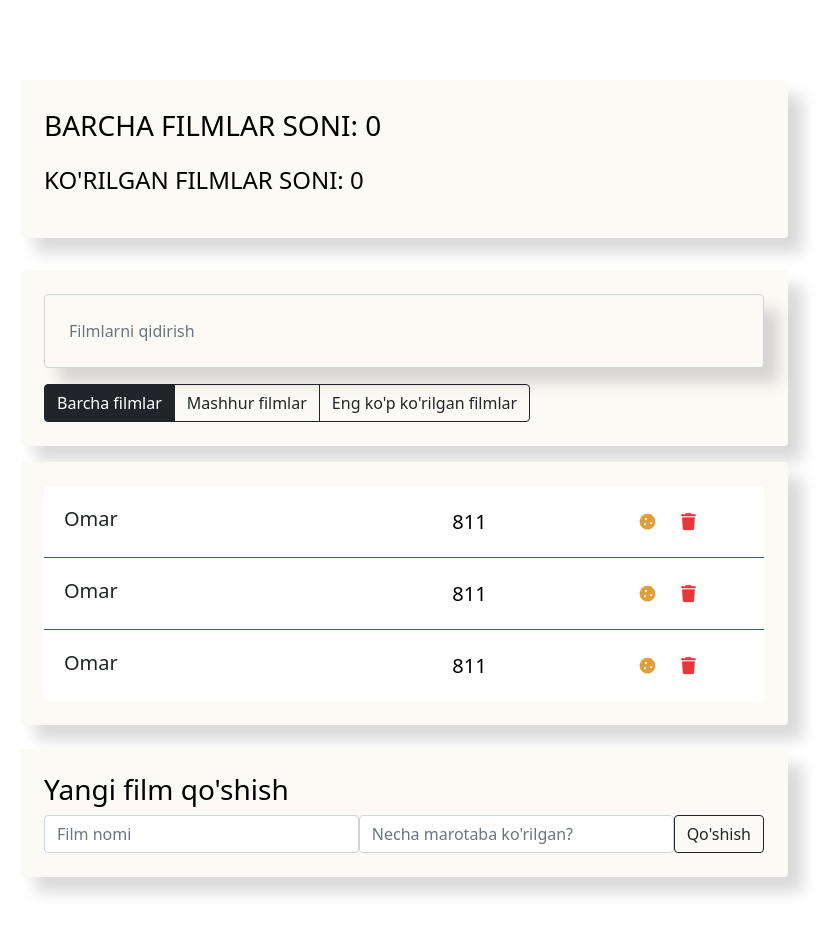
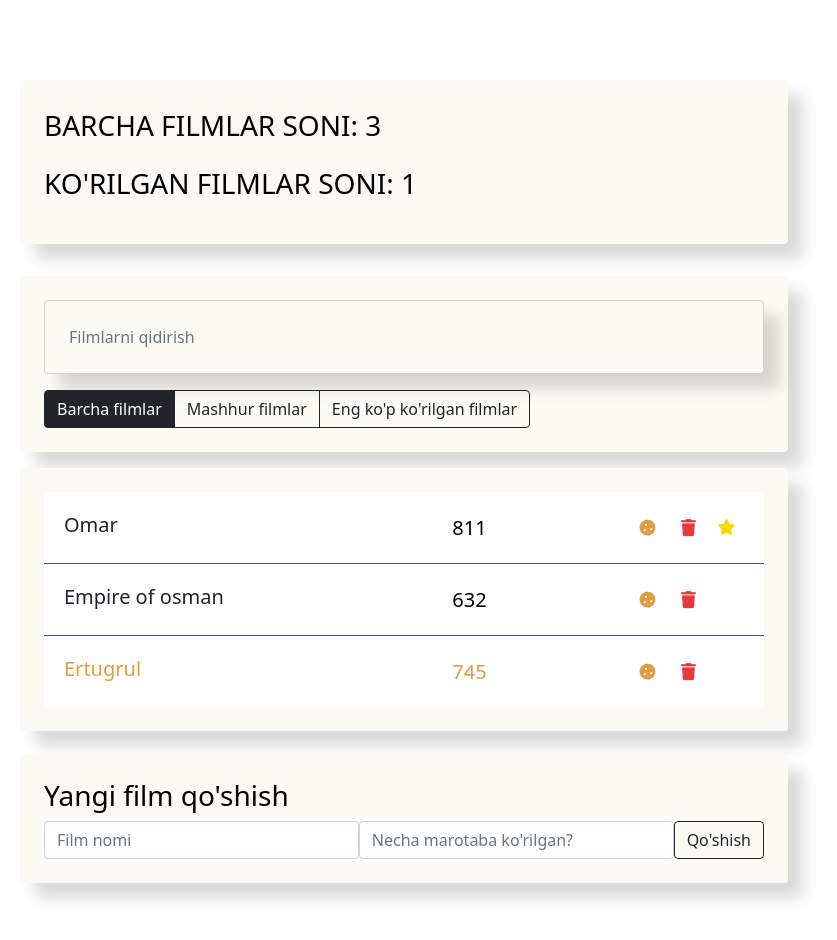
Before and after one commit to usmonovdev/vue-project, a Vue app: page / in a window 1280 px wide. Shown: the top 940 px of the page, without its empty margins (236-1073 px from the left). Built offline with nearby package versions, Linux system fonts and the light colour scheme.

Commit message:
Movies length and viewed movies

```diff
--- a/src/components/app/App.vue
+++ b/src/components/app/App.vue
@@ -1,12 +1,12 @@
 <template>
   <div class="app">
     <div class="content">
-      <AppInfo />
+      <AppInfo :moviesLength="movies.length" :viewedMovie="movies.filter(e => e.favourite).length" />
       <div class="search-panel">
         <SearchPanel />
         <AppFilter />
       </div>
-      <MovieList />
+      <MovieList :movies="movies"/>
       <MovieAdd />
     </div>
   </div>
@@ -26,6 +26,30 @@ export default {
     AppFilter,
     MovieList,
     MovieAdd,
+  },
+  data() {
+    return {
+      movies: [
+        {
+          name: "Omar",
+          viewers: 811,
+          favourite: false,
+          like: true
+        },
+        {
+          name: "Empire of osman",
+          viewers: 632,
+          favourite: false,
+          like: false
+        },
+        {
+          name: "Ertugrul",
+          viewers: 745,
+          favourite: true,
+          like: false
+        }
+      ],
+    };
   },
 };
 </script>
--- a/src/components/appInfo/AppInfo.vue
+++ b/src/components/appInfo/AppInfo.vue
@@ -1,11 +1,24 @@
 <template>
   <div class="app-info">
-    <p class="fs-3 text-uppercase">Barcha filmlar soni: 0</p>
-    <p class="fs-4 text-uppercase">Ko'rilgan filmlar soni: 0</p>
+    <p class="fs-3 text-uppercase">Barcha filmlar soni: {{ moviesLength }}</p>
+    <p class="fs-3 text-uppercase">Ko'rilgan filmlar soni: {{ viewedMovie }}</p>
   </div>
 </template>
 
-<script></script>
+<script>
+  export default {
+    props: {
+      moviesLength: {
+        type: Number,
+        required: true,
+      },
+      viewedMovie: {
+        type: Number,
+        required: true
+      }
+    }
+  }
+</script>
 
 <style scoped>
   .app-info {
--- a/src/components/movieItems/MovieItems.vue
+++ b/src/components/movieItems/MovieItems.vue
@@ -1,7 +1,14 @@
 <template>
-  <li class="list-group-item d-flex justify-content-between">
-    <span class="list-group-item-label">Omar</span>
-    <input type="number" class="list-group-item-input" defaultValue="811" />
+  <li
+    class="list-group-item d-flex justify-content-between"
+    :class="[{ like: movie.like }, { favourite: movie.favourite }]"
+  >
+    <span class="list-group-item-label">{{ movie.name }}</span>
+    <input
+      type="number"
+      class="list-group-item-input"
+      v-bind:value="movie.viewers"
+    />
     <div class="d-flex justify-content-center align-items-center">
       <button type="button" class="btn btn-cookie btn-sm">
         <i class="fas fa-cookie"></i>
@@ -14,8 +21,16 @@
   </li>
 </template>
 <script>
-export default {};
+export default {
+  props: {
+    movie: {
+      type: Object,
+      required: true,
+    },
+  },
+};
 </script>
+
 <style scoped>
 .list-group-item {
   padding: 15px 20px;
@@ -65,7 +80,7 @@ export default {};
   opacity: 0;
 }
 .list-group-item.like .fa-star {
-    transform: translateX(30px);
+  transform: translateX(0px);
   opacity: 1;
 }
 .list-group-item.favourite .list-group-item-label {
--- a/src/components/movieList/MovieList.vue
+++ b/src/components/movieList/MovieList.vue
@@ -1,15 +1,21 @@
 <template>
   <ul class="movie-list list-group">
-    <MovieItems />
-    <MovieItems />
-    <MovieItems />
+    <MovieItems v-for="movie in movies" v-bind:movie="movie" />
   </ul>
 </template>
 
 <script>
 import MovieItems from "../movieItems/MovieItems.vue";
 
-export default { components: { MovieItems } };
+export default {
+  components: { MovieItems },
+  props: {
+    movies: {
+      type: Array,
+      required: true,
+    }
+  }
+};
 </script>
 
 <style scoped>
```
Lines whose indentation alone changed are shown as unchanged.
